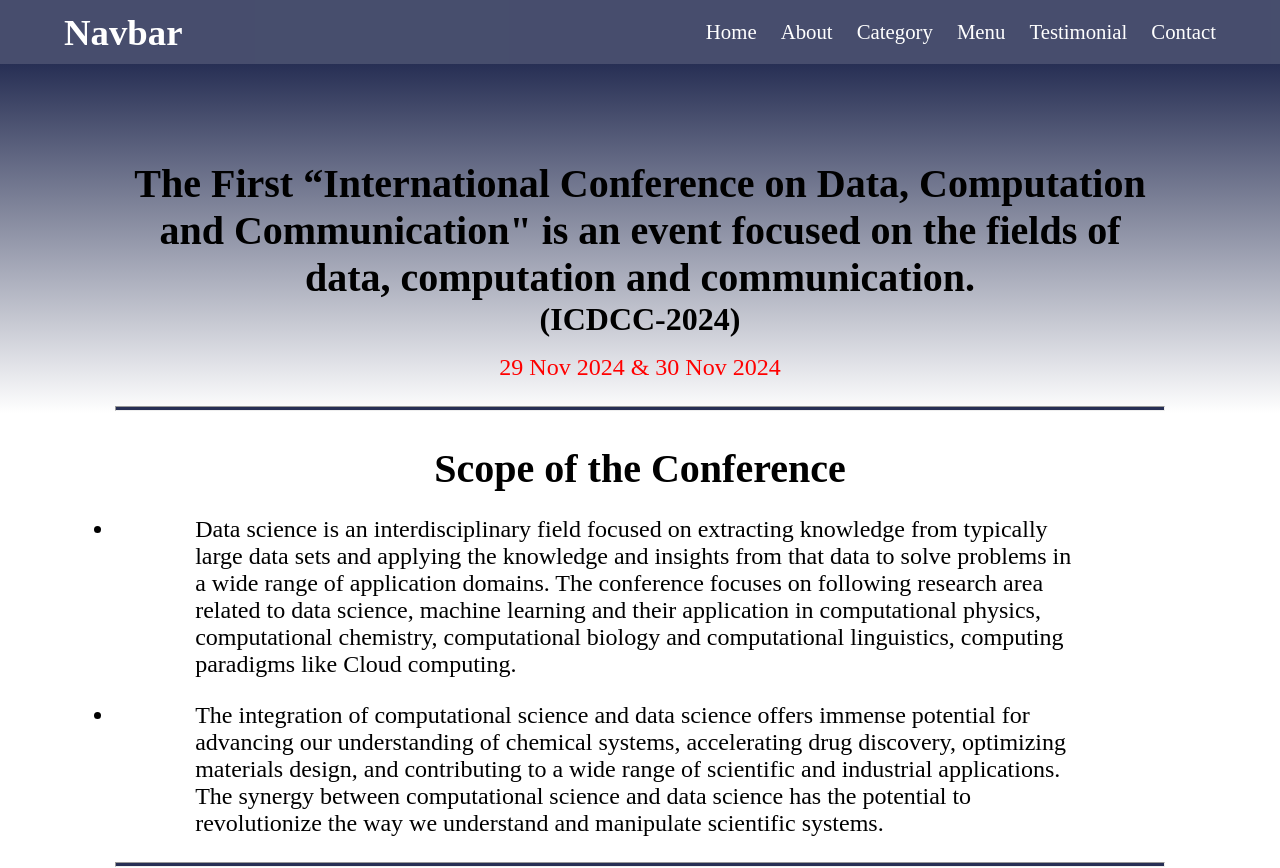
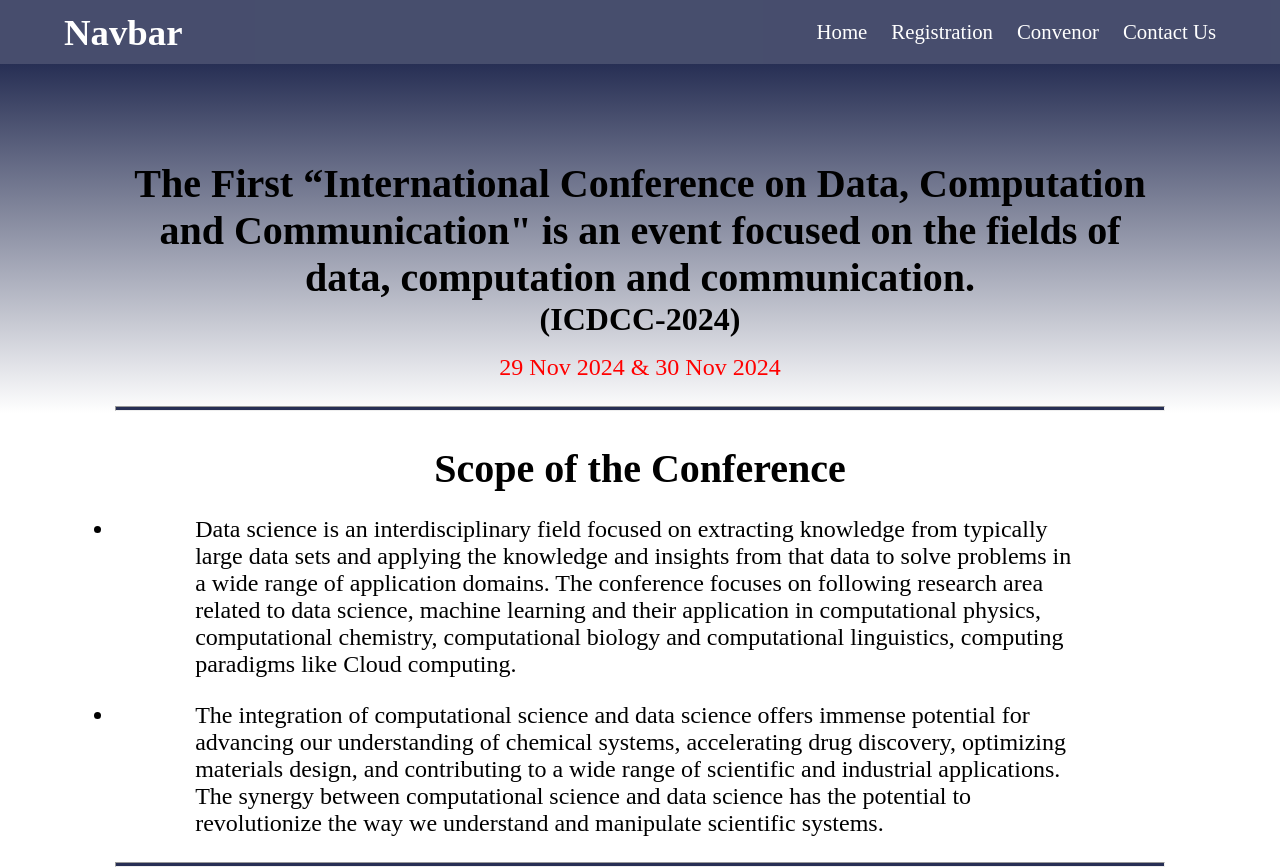
Before and after one commit to akp660/IEEE-Confrence-WebPage, a plain HTML site: page index.html in a window 1280 px wide. Drawn offline with Linux system fonts and the light colour scheme.

Commit message:
updated navbar

```diff
--- a/index.html
+++ b/index.html
@@ -18,11 +18,9 @@
           </div>
           <ul class="menu-items">
             <li><a href="#">Home</a></li>
-            <li><a href="#">About</a></li>
-            <li><a href="#">Category</a></li>
-            <li><a href="#">Menu</a></li>
-            <li><a href="#">Testimonial</a></li>
-            <li><a href="#">Contact</a></li>
+            <li><a href="#">Registration</a></li>
+            <li><a href="#">Convenor</a></li>
+            <li><a href="#">Contact Us</a></li>
           </ul>
           <h1 class="logo">Navbar</h1>
         </div>
--- a/style.css
+++ b/style.css
@@ -26,7 +26,7 @@ section {
   padding: 6rem 9% 0.1rem;
 }
 .hero {
-  background-image: linear-gradient(#272f54, #ffffff);
+  background-image: linear-gradient(#272F54, #ffffff);
 }
 
 .container {
```
Also changed, not shown: Img/logochhota 3.png (added).
